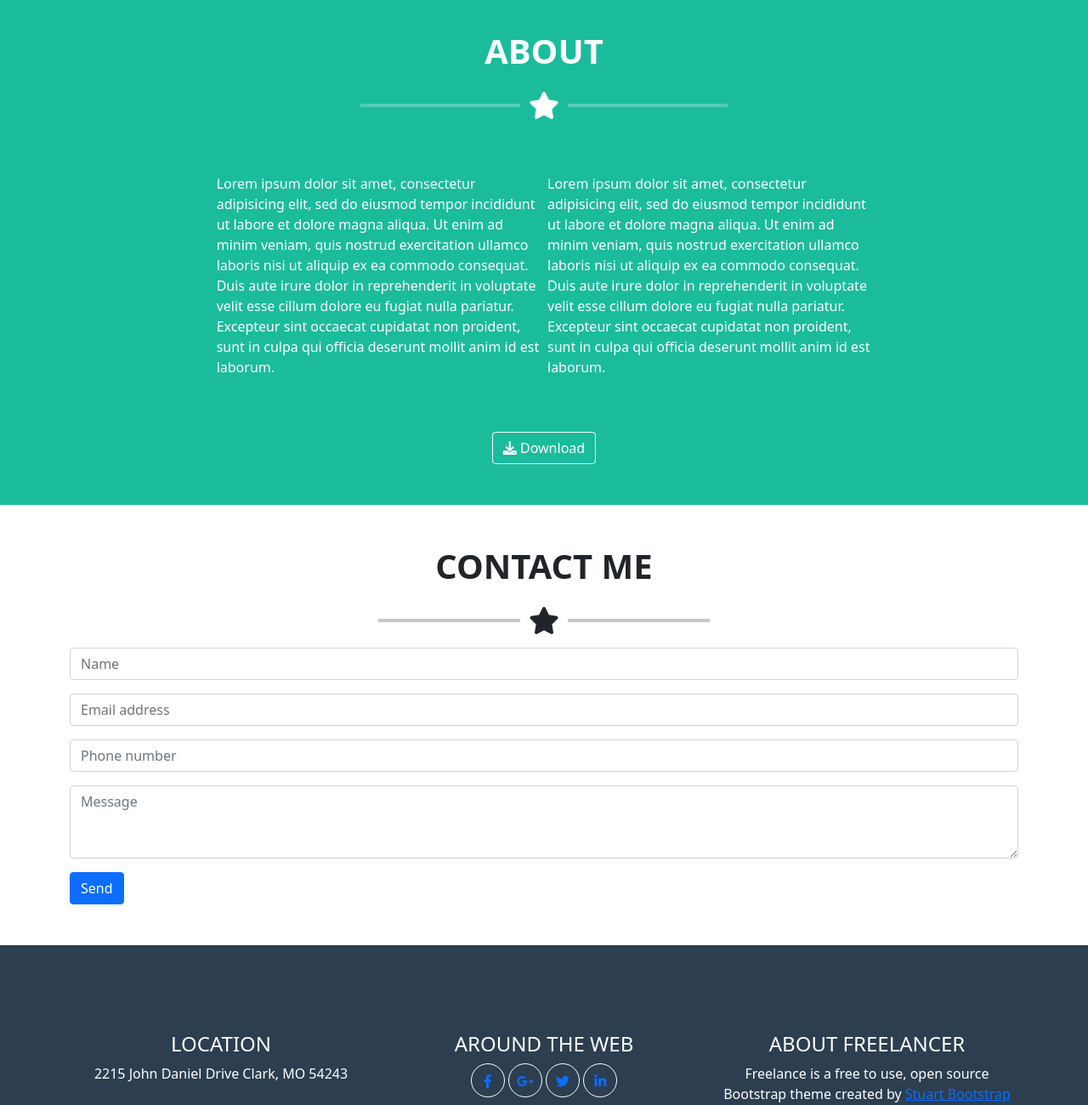
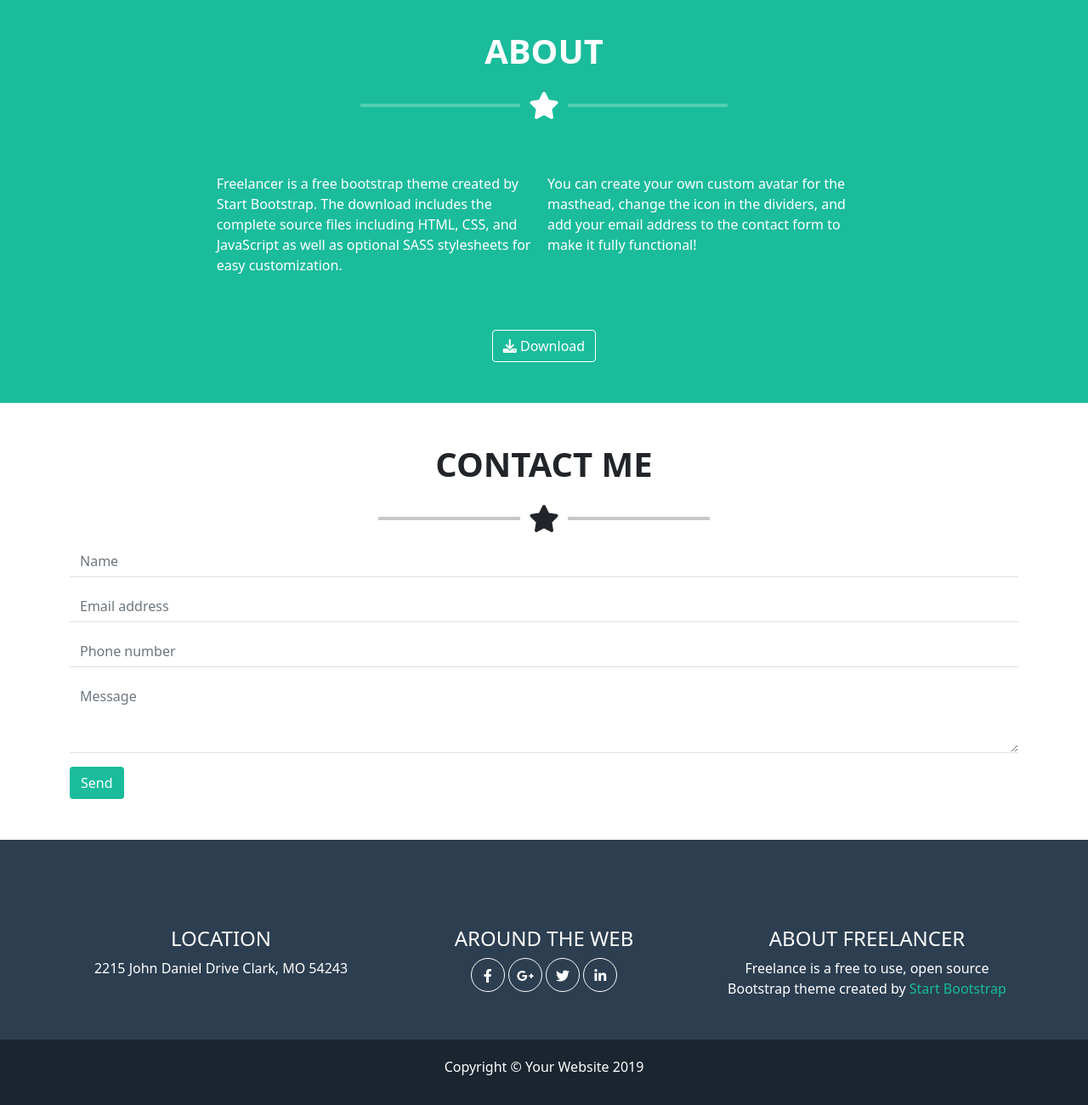
Before and after one commit to AlessandroMandaglio30/html-css-bootstrap-freelancer, a plain HTML site: page index.html in a window 1280 px wide. Shown: the part 1500-2800 px from the top of the page at 85% size. Drawn offline with nearby package versions, Linux system fonts and the light colour scheme.

Commit message:
Ritocchi

```diff
--- a/css/style.css
+++ b/css/style.css
@@ -26,6 +26,7 @@ hr {
     width: 40px;
     display: inline-block;
     line-height: 40px;
+    color: white;
 }
 
 #footer_bottom{
@@ -39,3 +40,11 @@ hr {
 .margine{
     margin-top: 30px;
 }
+
+#send{
+    background-color: #1abc9c;
+}
+
+.scritta{
+    color: #1abc9c;
+}
--- a/index.html
+++ b/index.html
@@ -58,13 +58,13 @@
                 <hr class="mr-2 d-inline-block align-self-center"><i class="fas fa-star py-3 fs-2"></i>
                 <hr class="ml-2 d-inline-block align-self-center">
             </div>
-            <div class="row row-cols-1 row-cols-sm-2 row-cols-lg-3 g-2 py-5">
-                <div class="col-12 col-sm-6 col-lg-4"><img src="img/cabin.png" alt="Cabin" class="w-100"></div>
-                <div class="col-12 col-sm-6 col-lg-4"><img src="img/cake.png" alt="Cake" class="w-100"></div>
-                <div class="col-12 col-sm-6 col-lg-4"><img src="img/circus.png" alt="Circuis" class="w-100"></div>
-                <div class="col-12 col-sm-6 col-lg-4"><img src="img/game.png" alt="Game" class="w-100"></div>
-                <div class="col-12 col-sm-6 col-lg-4"><img src="img/safe.png" alt="Safe" class="w-100"></div>
-                <div class="col-12 col-sm-6 col-lg-4"><img src="img/submarine.png" alt="Submarine" class="w-100"></div>
+            <div class="row row-cols-1 row-cols-sm-2 row-cols-lg-3 g-4 py-5">
+                <div class="col-12 col-sm-6 col-lg-4"><img src="img/cabin.png" alt="Cabin" class="w-100 rounded"></div>
+                <div class="col-12 col-sm-6 col-lg-4"><img src="img/cake.png" alt="Cake" class="w-100 rounded"></div>
+                <div class="col-12 col-sm-6 col-lg-4"><img src="img/circus.png" alt="Circuis" class="w-100 rounded"></div>
+                <div class="col-12 col-sm-6 col-lg-4"><img src="img/game.png" alt="Game" class="w-100 rounded"></div>
+                <div class="col-12 col-sm-6 col-lg-4"><img src="img/safe.png" alt="Safe" class="w-100 rounded"></div>
+                <div class="col-12 col-sm-6 col-lg-4"><img src="img/submarine.png" alt="Submarine" class="w-100 rounded"></div>
             </div>
         </div>
         <!-- About -->
@@ -76,10 +76,10 @@
                 </div>
                 <div class="row row-cols-1 row-cols-sm-2 row-cols-lg-3 g-2 p-5 justify-content-center">
                     <div class="col-12 col-sm-6 col-lg-4">
-                    <p>Lorem ipsum dolor sit amet, consectetur adipisicing elit, sed do eiusmod tempor incididunt ut labore et dolore magna aliqua. Ut enim ad minim veniam, quis nostrud exercitation ullamco laboris nisi ut aliquip ex ea commodo consequat. Duis aute irure dolor in reprehenderit in voluptate velit esse cillum dolore eu fugiat nulla pariatur. Excepteur sint occaecat cupidatat non proident, sunt in culpa qui officia deserunt mollit anim id est laborum.</p>
+                    <p>Freelancer is a free bootstrap theme created by Start Bootstrap. The download includes the complete source files including HTML, CSS, and JavaScript as well as optional SASS stylesheets for easy customization.</p>
                     </div>
                     <div class="col-12 col-sm-6 col-lg-4">
-                    <p>Lorem ipsum dolor sit amet, consectetur adipisicing elit, sed do eiusmod tempor incididunt ut labore et dolore magna aliqua. Ut enim ad minim veniam, quis nostrud exercitation ullamco laboris nisi ut aliquip ex ea commodo consequat. Duis aute irure dolor in reprehenderit in voluptate velit esse cillum dolore eu fugiat nulla pariatur. Excepteur sint occaecat cupidatat non proident, sunt in culpa qui officia deserunt mollit anim id est laborum.</p>
+                    <p >You can create your own custom avatar for the masthead, change the icon in the dividers, and add your email address to the contact form to make it fully functional!</p>
                     </div>
                 </div>
                 <div class= "text-center">
@@ -97,18 +97,18 @@
                     <div class="col">
                         <form>
                             <div class="mb-3">
-                                <input type="text" class="form-control" id="form-name-input" placeholder="Name" required>
+                                <input type="text" class="form-control border-0 border-bottom rounded-0" id="form-name-input" placeholder="Name" required>
                             </div>
                             <div class="mb-3">
-                                <input type="email" class="form-control" id="form-email-input" placeholder="Email address" required>
+                                <input type="email" class="form-control border-0 border-bottom rounded-0" id="form-email-input" placeholder="Email address" required>
                             </div>
                             <div class="mb-3">
-                                <input type="tel" class="form-control" id="form-number-input" placeholder="Phone number" required>
+                                <input type="tel" class="form-control border-0 border-bottom rounded-0" id="form-number-input" placeholder="Phone number" required>
                             </div>
                             <div class="mb-3">
-                                <textarea class="form-control" id="form-msg-input" rows="3" placeholder="Message"></textarea>
+                                <textarea class="form-control border-0 border-bottom rounded-0" id="form-msg-input" rows="3" placeholder="Message"></textarea>
                             </div>
-                            <button type="submit" class="btn btn-primary d-flex ">Send</button>
+                            <button type="submit" class="btn d-flex text-white" id="send">Send</button>
                         </form>
                     </div>
                 </div>
@@ -135,7 +135,7 @@
                     </div>
                     <div class="col text-center margine">
                         <h4>ABOUT FREELANCER</h4>
-                        Freelance is a free to use, open source Bootstrap theme created by <a href="#">Stuart Bootstrap</a>
+                        Freelance is a free to use, open source Bootstrap theme created by <a href="#" class="text-decoration-none scritta">Start Bootstrap</a>
                     </div>
                 </div>
         </div>
```
